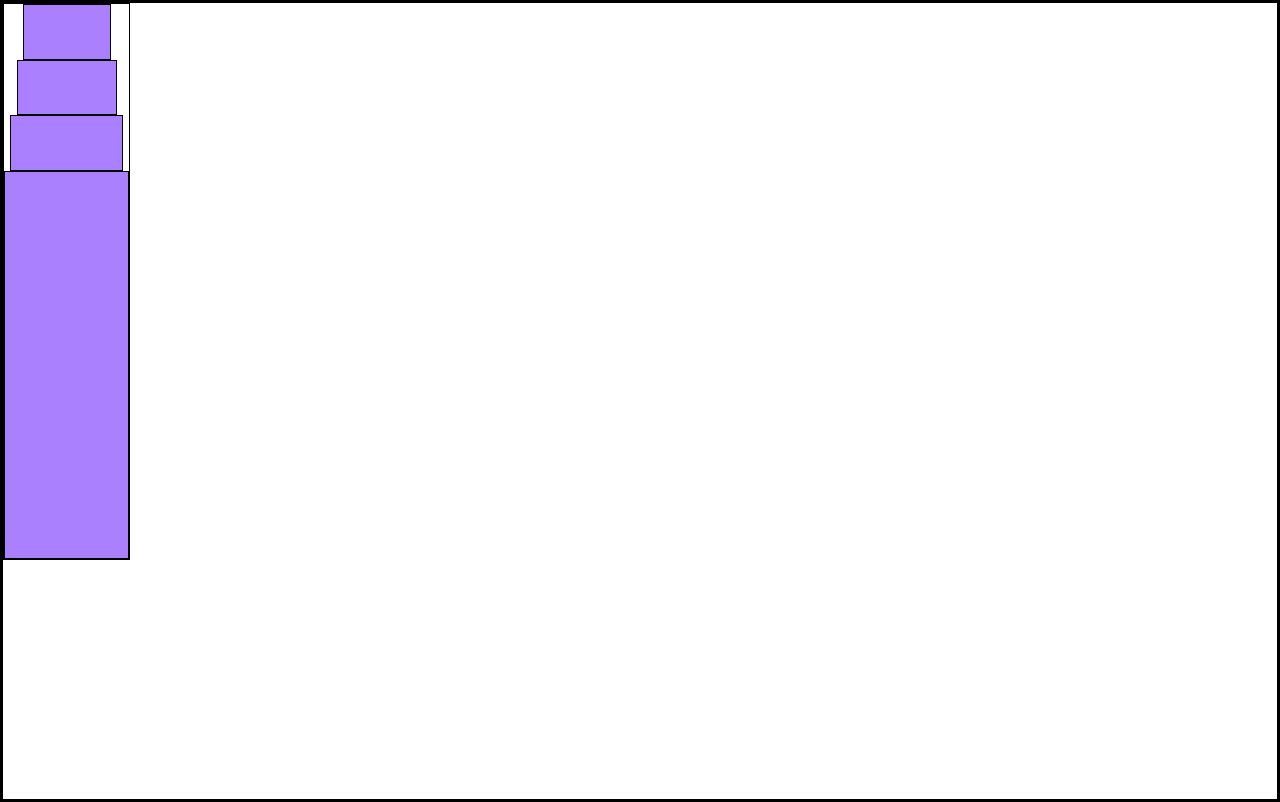
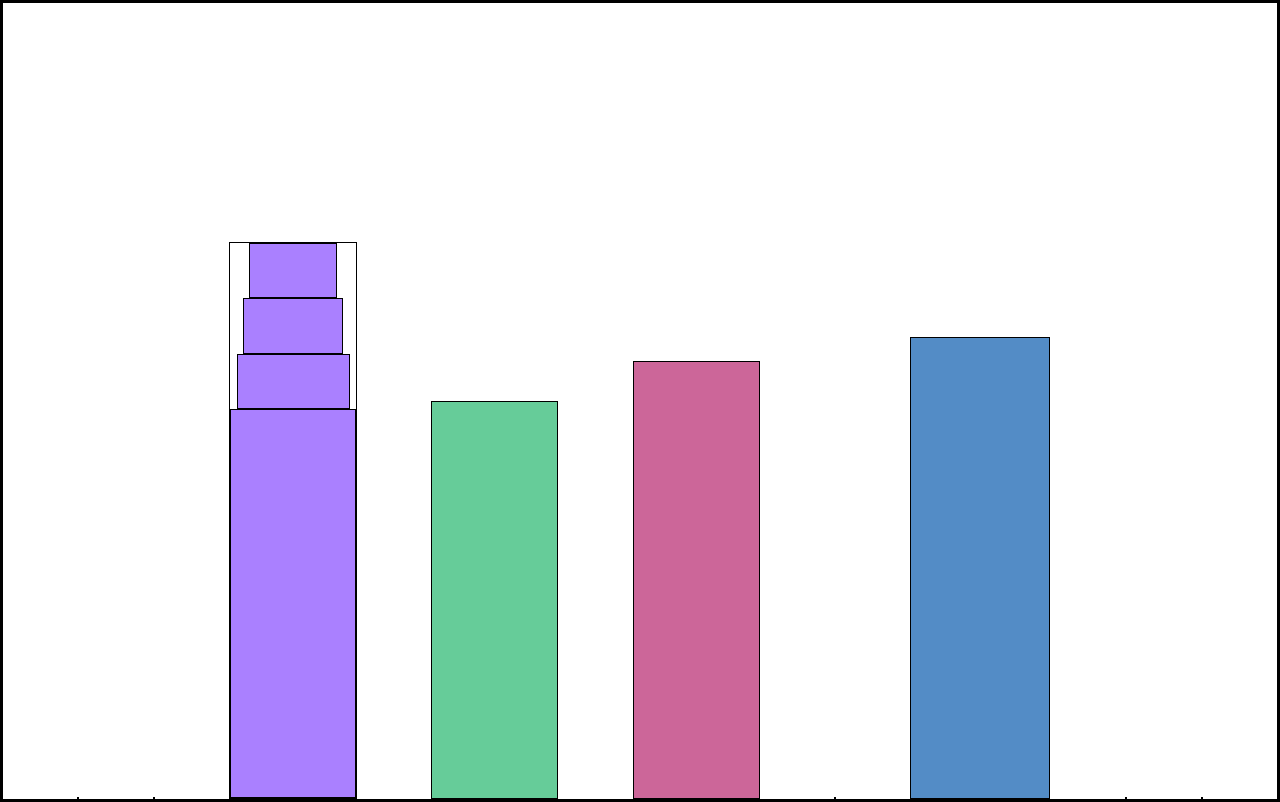
Before and after one commit to MoaadAmer/CitySkyline, a plain HTML site: page index.html in a window 1280 px wide. Drawn offline with Linux system fonts and the light colour scheme.

Commit message:
Add 3 more buildings

```diff
--- a/index.html
+++ b/index.html
@@ -10,12 +10,20 @@
 
 <body>
     <div class="background-buildings">
+        <div></div>
+        <div></div>
         <div class="bb1">
             <div class="bb1a"></div>
             <div class="bb1b"></div>
             <div class="bb1c"></div>
             <div class="bb1d"></div>
         </div>
+        <div class="bb2"></div>
+        <div class="bb3"></div>
+        <div></div>
+        <div class="bb4"></div>
+        <div></div>
+        <div></div>
     </div>
 </body>
 
--- a/styles.css
+++ b/styles.css
@@ -1,3 +1,10 @@
+:root {
+    --building-color1: #aa80ff;
+    --building-color2: #66cc99;
+    --building-color3: #cc6699;
+    --building-color4: #538cc6;
+}
+
 * {
     border: 1px solid black;
     box-sizing: border-box;
@@ -12,10 +19,12 @@ body {
 .background-buildings {
     width: 100%;
     height: 100%;
+    display: flex;
+    justify-content: space-evenly;
+    align-items: flex-end;
 }
 
 .bb1 {
-    --building-color1: #aa80ff ;
     width: 10%;
     height: 70%;
     display: flex;
@@ -46,3 +55,21 @@ body {
     height: 70%;
     background-color: var(--building-color1);
 }
+
+.bb2 {
+    width: 10%;
+    height: 50%;
+    background-color: var(--building-color2);
+}
+
+.bb3 {
+    width: 10%;
+    height: 55%;
+    background-color: var(--building-color3);
+}
+
+.bb4 {
+    width: 11%;
+    height: 58%;
+    background-color: var(--building-color4);
+}
```
